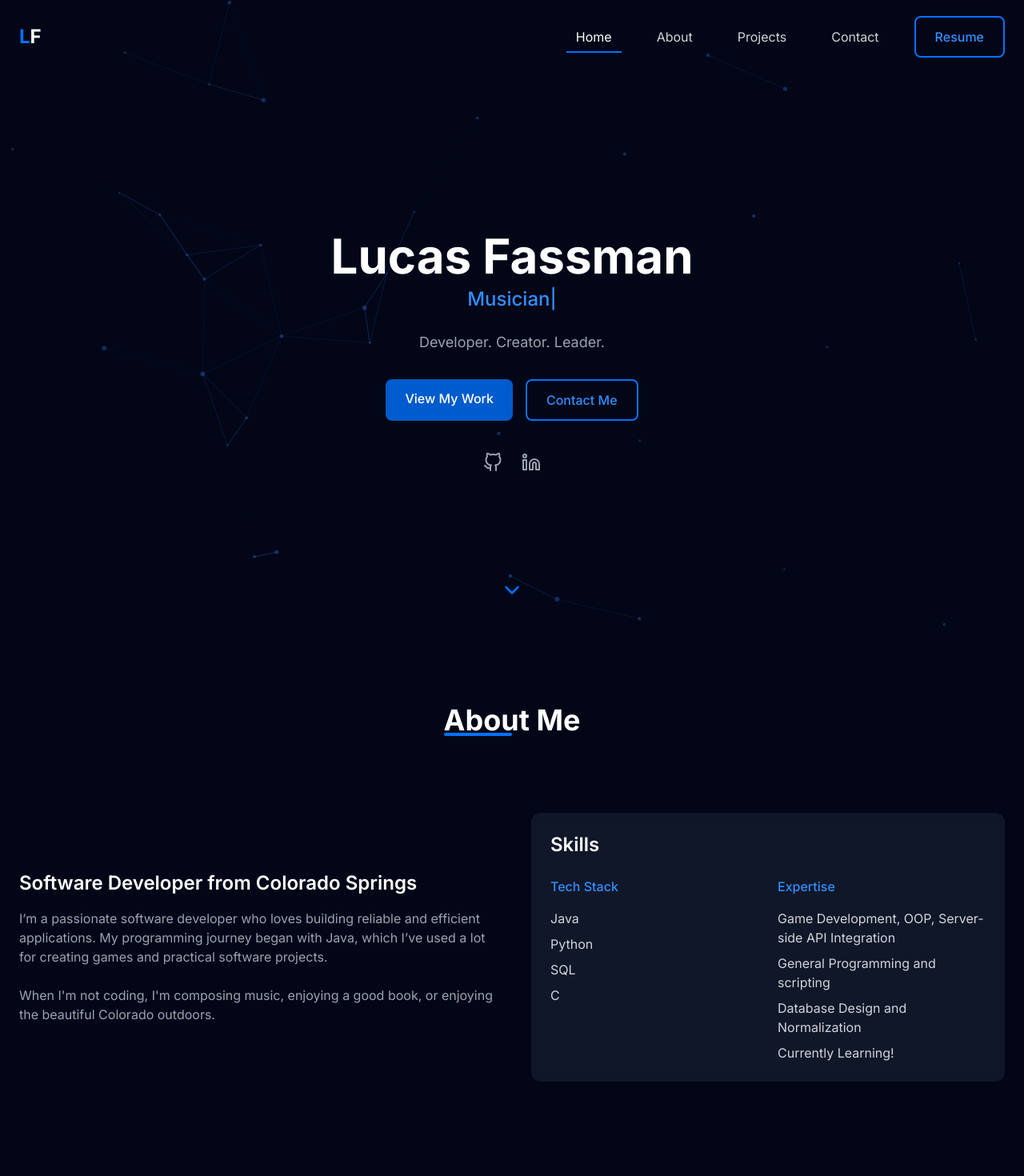
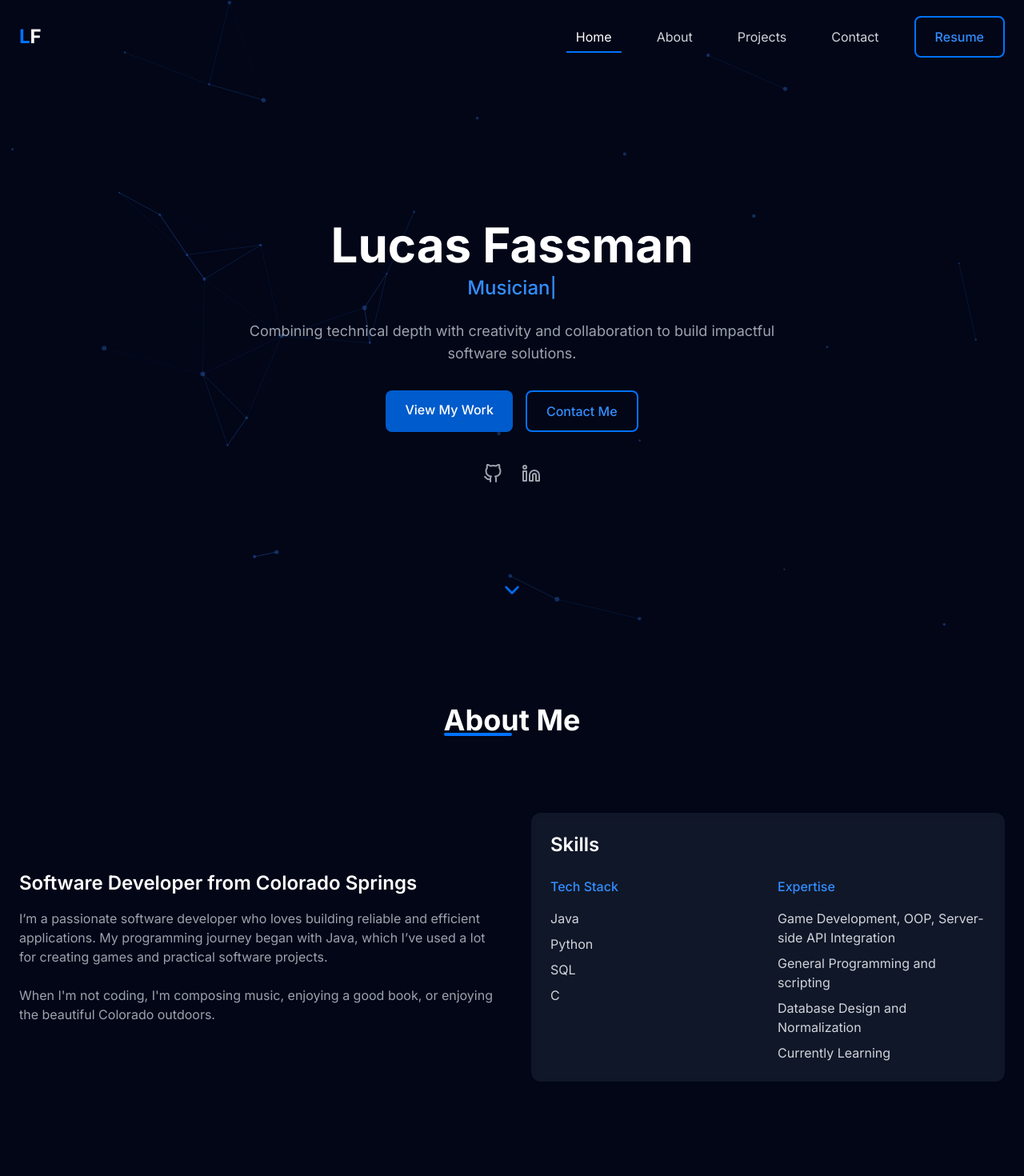
Before and after one commit to LucasTheGot/Portfolio-Website, a React (Vite) app: page / in a window 1280 px wide. Shown: the top 1470 px of the page at 80% size. Built offline with nearby package versions, Linux system fonts and the light colour scheme.

Commit message:
Edited text

```diff
--- a/src/sections/About.jsx
+++ b/src/sections/About.jsx
@@ -61,7 +61,7 @@ const About = () => {
                   <li>Game Development, OOP, Server-side API Integration</li>
                   <li>General Programming and scripting</li>
                   <li>Database Design and Normalization</li>
-                  <li>Currently Learning!</li>
+                  <li>Currently Learning</li>
                 </ul>
               </div>
             </div>
--- a/src/sections/Hero.jsx
+++ b/src/sections/Hero.jsx
@@ -18,7 +18,7 @@ const Hero = () => {
             className="mb-6"
           >
             <h1 className="text-4xl md:text-6xl font-bold text-white mb-2">
-              Lucas Fassman
+               Lucas Fassman
             </h1>
             <div className="text-xl md:text-2xl text-primary-400 font-medium h-8">
               <TypeAnimation
@@ -43,7 +43,8 @@ const Hero = () => {
             animate={{ opacity: 1 }}
             transition={{ duration: 0.5, delay: 0.3 }}
           >
-            Developer. Creator. Leader.
+            Combining technical depth with creativity and
+            collaboration to build impactful software solutions.
           </motion.p>
 
           <motion.div
```
